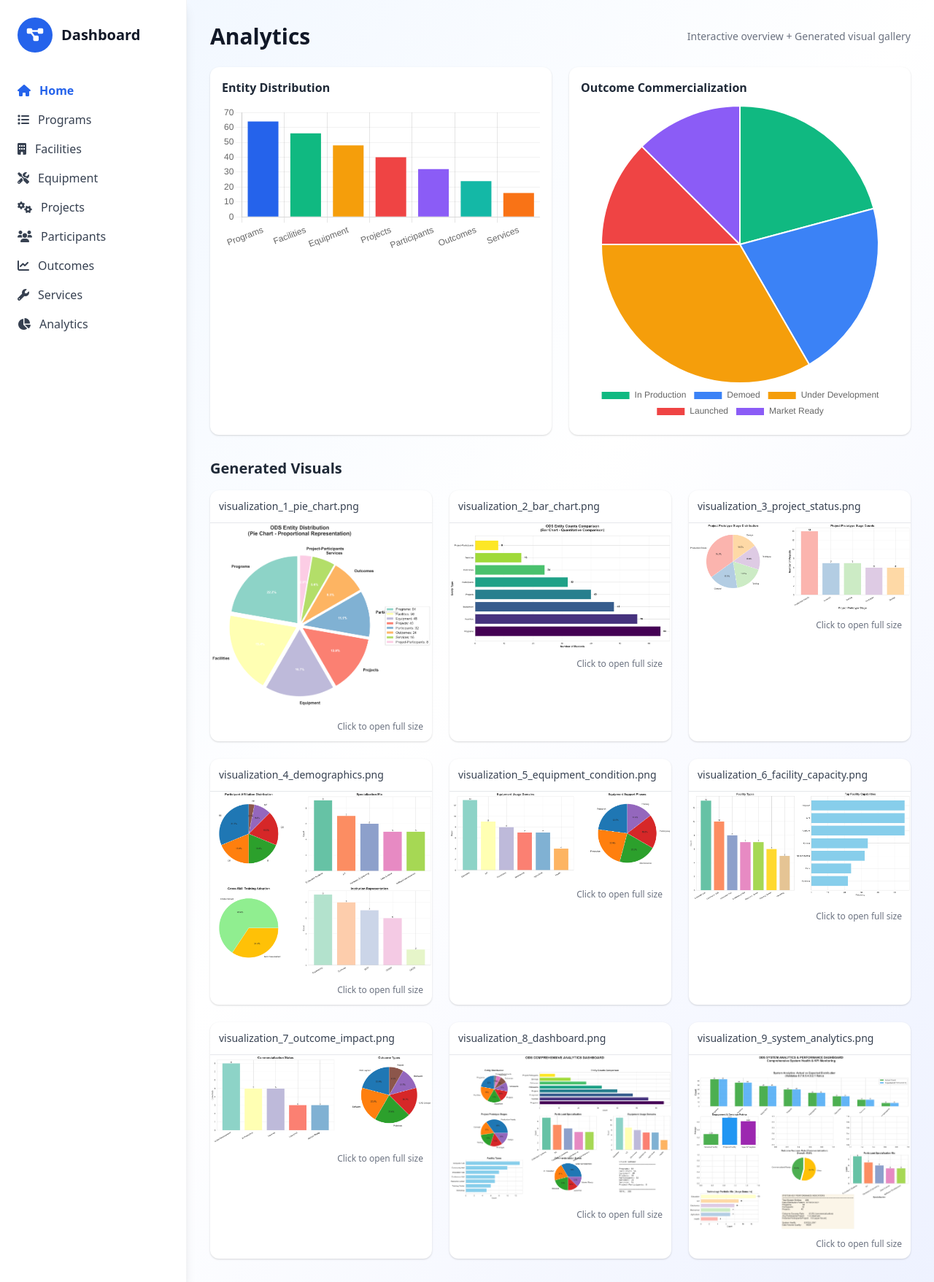
After one commit to samuelderrickgyoga/Pegasus-Online-Delivery-System, a Flask app: page /analytics in a window 1280 px wide. The commit adds this page. Shown: the whole page at 73% size. Run offline with Flask 3, Linux system fonts and the light colour scheme.

Commit message:
Add analytics page with interactive charts and image gallery; update sidebar for navigation

```diff
--- a/app/routes/main.py
+++ b/app/routes/main.py
@@ -1,4 +1,14 @@
-from flask import Flask, render_template, Blueprint, session, redirect, url_for
+from flask import Flask, render_template, Blueprint, session, redirect, url_for, send_from_directory, abort
+import os
+import glob
+
+from app.models.program import Program
+from app.models.facility import Facility
+from app.models.equipment import Equipment
+from app.models.project import Project
+from app.models.participant import Participant
+from app.models.outcome import Outcome
+from app.models.service import Service
 
 # from app.models.facility import Product
 main_bp = Blueprint('main', __name__)
@@ -44,3 +54,52 @@ def services():
 @main_bp.route('/programs')
 def programs():
     return render_template('programs.html', products=[], user_role=None)
+
+
+@main_bp.route('/analytics')
+def analytics():
+    """Analytics page: interactive charts + gallery of generated PNG visuals."""
+    # Compute entity counts
+    entity_counts = {
+        'Programs': Program.query.count(),
+        'Facilities': Facility.query.count(),
+        'Equipment': Equipment.query.count(),
+        'Projects': Project.query.count(),
+        'Participants': Participant.query.count(),
+        'Outcomes': Outcome.query.count(),
+        'Services': Service.query.count(),
+    }
+
+    # Outcome commercialization distribution (if any)
+    try:
+        statuses = {}
+        for o in Outcome.query.all():
+            key = (o.commercialization_status or 'Unknown')
+            statuses[key] = statuses.get(key, 0) + 1
+    except Exception:
+        statuses = {}
+
+    # Find generated visualization images in repo root
+    base_dir = os.path.abspath(os.path.join(os.path.dirname(__file__), '..', '..'))
+    pattern = os.path.join(base_dir, 'visualization_*.png')
+    image_paths = sorted(glob.glob(pattern))
+    image_files = [os.path.basename(p) for p in image_paths]
+
+    return render_template(
+        'analytics.html',
+        entity_labels=list(entity_counts.keys()),
+        entity_values=list(entity_counts.values()),
+        status_labels=list(statuses.keys()),
+        status_values=list(statuses.values()),
+        image_files=image_files
+    )
+
+
+@main_bp.route('/analytics/images/<path:filename>')
+def analytics_image(filename: str):
+    """Serve generated visualization images safely from repo root."""
+    # Security: only allow visualization_*.png from the project root
+    if not (filename.startswith('visualization_') and filename.endswith('.png') and '/' not in filename and '\\' not in filename):
+        abort(404)
+    base_dir = os.path.abspath(os.path.join(os.path.dirname(__file__), '..', '..'))
+    return send_from_directory(base_dir, filename)
--- /dev/null
+++ b/app/templates/analytics.html
@@ -0,0 +1,112 @@
+{% extends 'base.html' %}
+
+{% block title %}Analytics{% endblock %}
+
+{% block content %}
+<div class="max-w-7xl mx-auto">
+  <div class="flex items-center justify-between mb-6">
+    <h1 class="text-2xl lg:text-3xl font-bold text-gray-900">Analytics</h1>
+    <div class="text-sm text-gray-500">Interactive overview + Generated visual gallery</div>
+  </div>
+
+  <!-- Interactive Charts -->
+  <div class="grid grid-cols-1 lg:grid-cols-2 gap-6">
+    <!-- Entity Distribution (Bar) -->
+    <div class="bg-white rounded-xl shadow p-4">
+      <h2 class="font-semibold text-gray-800 mb-3">Entity Distribution</h2>
+      <canvas id="entityChart" height="140"></canvas>
+    </div>
+
+    <!-- Outcome Commercialization (Pie) -->
+    <div class="bg-white rounded-xl shadow p-4">
+      <h2 class="font-semibold text-gray-800 mb-3">Outcome Commercialization</h2>
+      <canvas id="statusChart" height="140"></canvas>
+      {% if not status_labels or status_labels|length == 0 %}
+      <div class="text-xs text-gray-500 mt-2">No outcome commercialization data available.</div>
+      {% endif %}
+    </div>
+  </div>
+
+  <!-- Gallery of Generated Visuals -->
+  <div class="mt-8">
+    <h2 class="text-xl font-semibold text-gray-800 mb-4">Generated Visuals</h2>
+    {% if image_files and image_files|length > 0 %}
+    <div class="grid grid-cols-1 sm:grid-cols-2 lg:grid-cols-3 gap-6">
+      {% for img in image_files %}
+      <div class="bg-white rounded-xl shadow overflow-hidden">
+        <div class="p-3 border-b">
+          <div class="text-sm text-gray-700 font-medium truncate">{{ img }}</div>
+        </div>
+        <a href="{{ url_for('main.analytics_image', filename=img) }}" target="_blank" class="block">
+          <img src="{{ url_for('main.analytics_image', filename=img) }}" alt="{{ img }}" class="w-full object-cover">
+        </a>
+        <div class="p-3 text-right text-xs text-gray-500">Click to open full size</div>
+      </div>
+      {% endfor %}
+    </div>
+    {% else %}
+      <div class="text-sm text-gray-500">No generated images found yet. Run the visualization script to create them.</div>
+    {% endif %}
+  </div>
+</div>
+{% endblock %}
+
+{% block scripts %}
+  {{ super() }}
+  <script src="https://cdn.jsdelivr.net/npm/chart.js@4.4.0/dist/chart.umd.min.js"></script>
+  <script>
+    const entityLabels = {{ entity_labels|tojson }};
+    const entityValues = {{ entity_values|tojson }};
+    const statusLabels = {{ status_labels|tojson }};
+    const statusValues = {{ status_values|tojson }};
+
+    // Entity Bar Chart
+    new Chart(document.getElementById('entityChart'), {
+      type: 'bar',
+      data: {
+        labels: entityLabels,
+        datasets: [{
+          label: 'Count',
+          data: entityValues,
+          backgroundColor: ['#2563eb','#10b981','#f59e0b','#ef4444','#8b5cf6','#14b8a6','#f97316','#64748b']
+        }]
+      },
+      options: {
+        responsive: true,
+        scales: { y: { beginAtZero: true, grid: { color: 'rgba(0,0,0,0.05)'} } },
+        plugins: { legend: { display: false } }
+      }
+    });
+
+    // Outcome Status Pie Chart (only render if we have data)
+    if (statusLabels && statusLabels.length > 0) {
+      new Chart(document.getElementById('statusChart'), {
+        type: 'pie',
+        data: {
+          labels: statusLabels,
+          datasets: [{
+            data: statusValues,
+            backgroundColor: ['#10b981','#3b82f6','#f59e0b','#ef4444','#8b5cf6','#14b8a6','#f97316','#64748b']
+          }]
+        },
+        options: {
+          responsive: true,
+          plugins: { legend: { position: 'bottom' } }
+        }
+      });
+    }
+
+    // Mobile sidebar toggle hook if not already present
+    window.toggleMobileMenu = window.toggleMobileMenu || function() {
+      const sidebar = document.getElementById('sidebar');
+      const overlay = document.getElementById('mobile-overlay');
+      if (sidebar && overlay) {
+        const isHidden = sidebar.classList.contains('hidden');
+        sidebar.classList.toggle('hidden', !isHidden ? true : false);
+        overlay.classList.toggle('hidden', !isHidden ? true : false);
+      }
+    };
+    const mobileBtn = document.getElementById('mobile-menu-btn');
+    if (mobileBtn) mobileBtn.addEventListener('click', toggleMobileMenu);
+  </script>
+{% endblock %}
--- a/app/templates/partials/sidebar.html
+++ b/app/templates/partials/sidebar.html
@@ -38,6 +38,9 @@
         <a href="{{ url_for('main.services') }}" class="flex items-center text-gray-700 hover:text-blue-600 transition duration-200">
             <i class="fas fa-wrench mr-3"></i> Services
         </a>
+        <a href="{{ url_for('main.analytics') }}" class="flex items-center text-gray-700 hover:text-blue-600 transition duration-200">
+            <i class="fas fa-chart-pie mr-3"></i> Analytics
+        </a>
     </nav>
 </aside>
 
```
